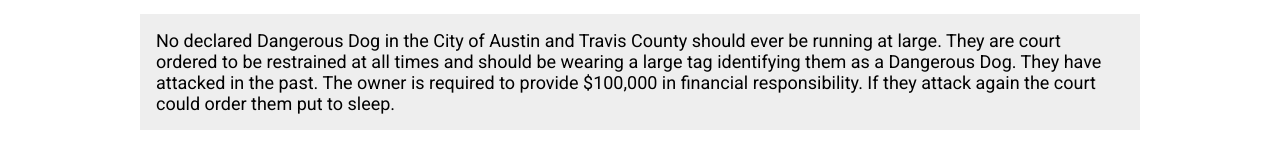
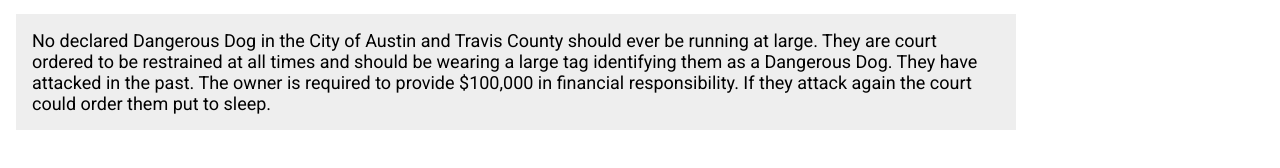
Before and after one commit to nicholasMink/nicholasMink.github.io, a website: page agnostic/index.html in a window 1280 px wide. Shown: the part 426-594 px from the top of the page. Drawn offline with nearby package versions, Linux system fonts and the light colour scheme; some packages are replaced by stand-ins of ours; no server answers.

Commit message:
fix: Add margins to overview

```diff
--- a/agnostic/css/index.css
+++ b/agnostic/css/index.css
@@ -100,7 +100,7 @@
 .overview p {
   max-width: 60.5rem;
   display: flex;
-  margin: auto;
+  margin: 0 1rem;
   background: #eee;
   padding: 1rem;
   margin-top: 1rem;
```
